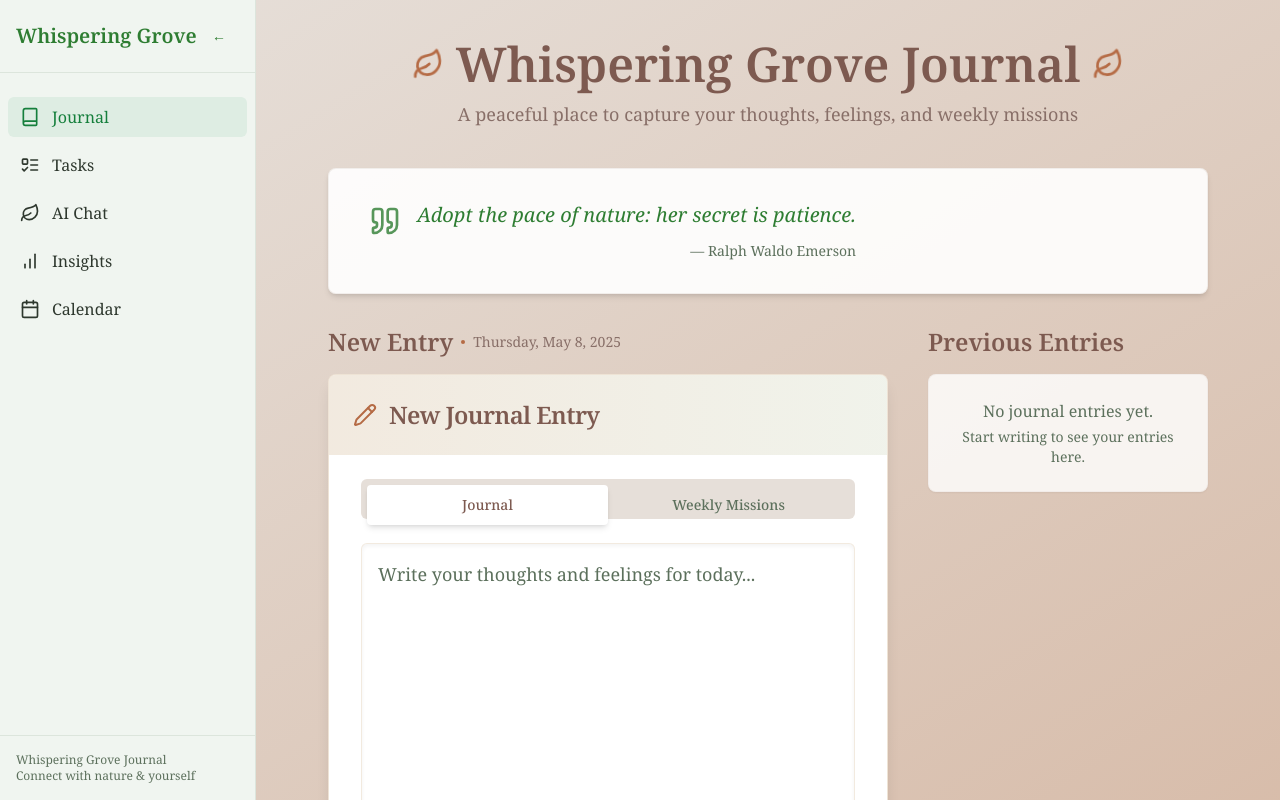
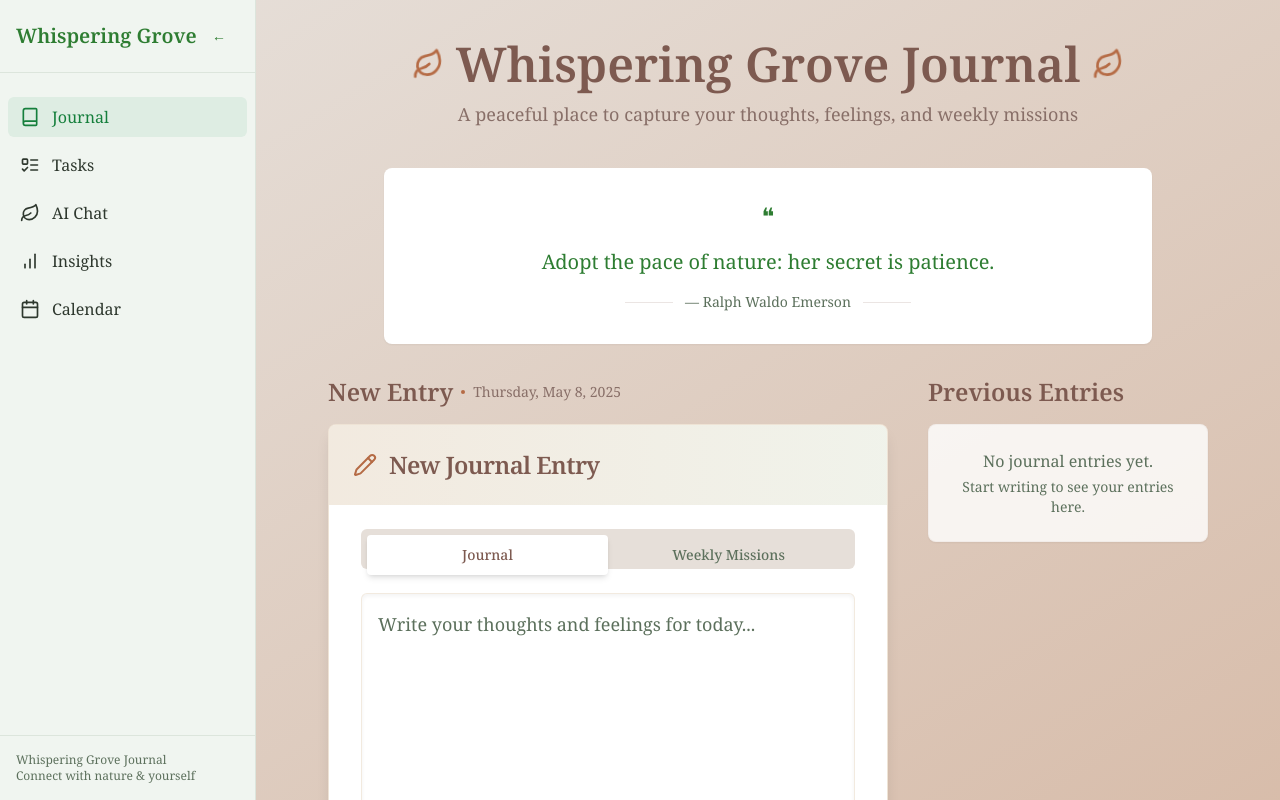
Before and after one commit to kernelios123/liran-sap, a React (Vite) app: page / in a window 1280 px wide. Shown: the top 800 px of the page. Built offline with nearby package versions, Linux system fonts and the light colour scheme.

Commit message:
Fix: Center content within the layout
Adjust the layout to center content correctly.

```diff
--- a/src/components/journal/DailyQuote.tsx
+++ b/src/components/journal/DailyQuote.tsx
@@ -1,7 +1,6 @@
 
 import { useState, useEffect } from "react";
 import { Card, CardContent } from "@/components/ui/card";
-import { Quote } from "lucide-react";
 import { cn } from "@/lib/utils";
 
 interface DailyQuoteProps {
@@ -70,13 +69,15 @@ export function DailyQuote({
   if (!quote.text) return null;
 
   return (
-    <Card className={cn("border-nature-sand/30 bg-white/90 max-w-4xl mx-auto shadow-md", className)}>
-      <CardContent className="pt-6 py-8 px-6 md:px-10">
-        <div className="flex gap-4 items-start">
-          <Quote className="h-8 w-8 text-nature-forest flex-shrink-0 opacity-80 mt-1" />
-          <div>
-            <p className="text-lg md:text-xl italic text-nature-forest font-light">{quote.text}</p>
-            <p className="text-sm text-muted-foreground mt-3 text-right">— {quote.author}</p>
+    <Card className={cn("border-0 bg-white rounded-lg shadow-sm max-w-3xl w-full mx-auto", className)}>
+      <CardContent className="py-8 px-8 md:px-12">
+        <div className="flex flex-col text-center">
+          <div className="text-nature-forest text-2xl mb-4 font-serif">❝</div>
+          <p className="text-lg md:text-xl text-nature-forest font-light mb-4">{quote.text}</p>
+          <div className="flex items-center justify-center">
+            <div className="h-px w-12 bg-nature-sand/50 mr-3"></div>
+            <p className="text-sm text-muted-foreground">— {quote.author}</p>
+            <div className="h-px w-12 bg-nature-sand/50 ml-3"></div>
           </div>
         </div>
       </CardContent>
```
